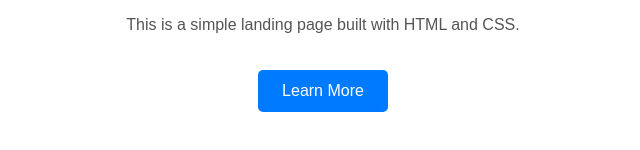
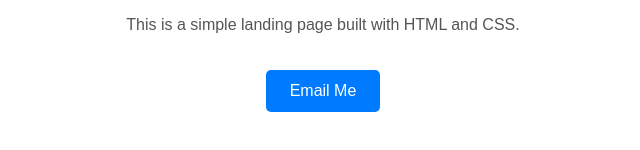
Before and after one commit to briansheehy/briansheehy.github.io, a plain HTML site: page index.html in a window 1280 px wide. Shown: the part 264-414 px from the top of the page, without its empty margins (317-957 px from the left). Drawn offline with Linux system fonts and the light colour scheme.

Commit message:
Update index.html
Updated email address

```diff
--- a/index.html
+++ b/index.html
@@ -46,6 +46,6 @@
 
     <h1>Brian Sheehy</h1>
     <p>This is a simple landing page built with HTML and CSS.</p>
-    <a href="#" class="btn">Learn More</a>
+    <a href="mailto:brianhsheehy@gmail.com" class="btn">Email Me</a>
 </body>
 </html>
```
